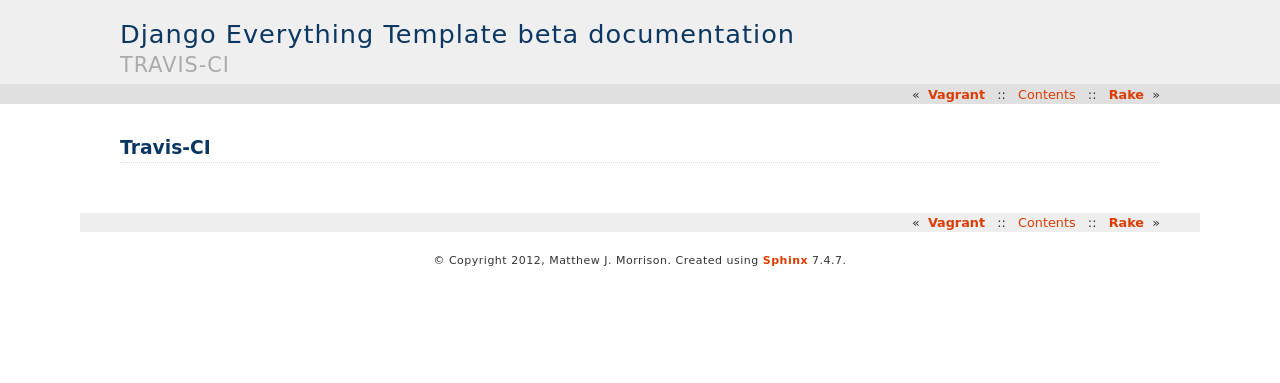
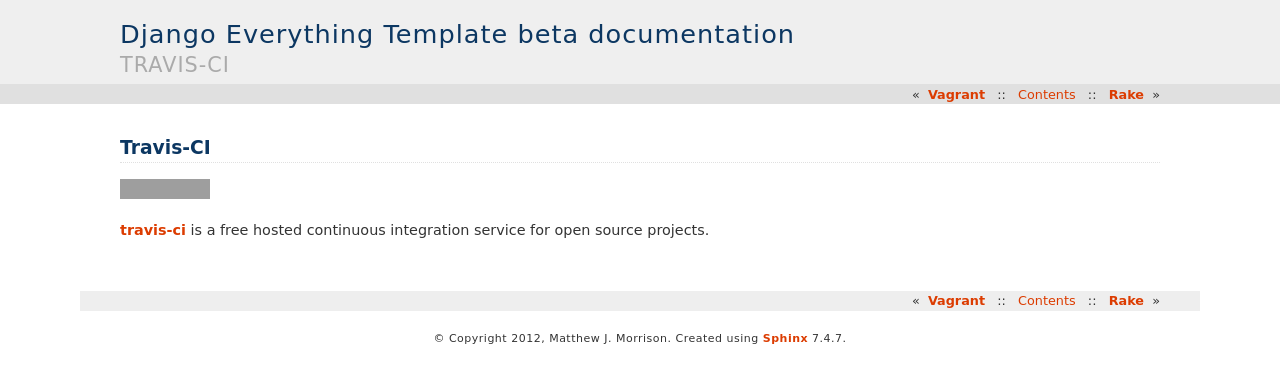
Before and after one commit to mattjmorrison/django-everything-template, a Sphinx documentation site: the page built from docs/source/ci.rst, in a window 1280 px wide. Shown: the top 383 px of the page. Built offline with Sphinx 7.4.7, drawn with Linux system fonts in a browser that asks for light colours; grey boxes are pictures that could not be loaded.

Commit message:
updated docs

```diff
--- a/docs/source/ci.rst
+++ b/docs/source/ci.rst
@@ -1,3 +1,12 @@
 *********
 Travis-CI
 *********
+
+.. image:: https://travis-ci.org/mattjmorrison/django-everything-template.png?branch=master
+        :target: https://travis-ci.org/mattjmorrison/django-everything-template
+
+travis-ci_ is a free hosted continuous integration service for open source
+projects.
+
+
+.. _travis-ci: https://travis-ci.org/
```
